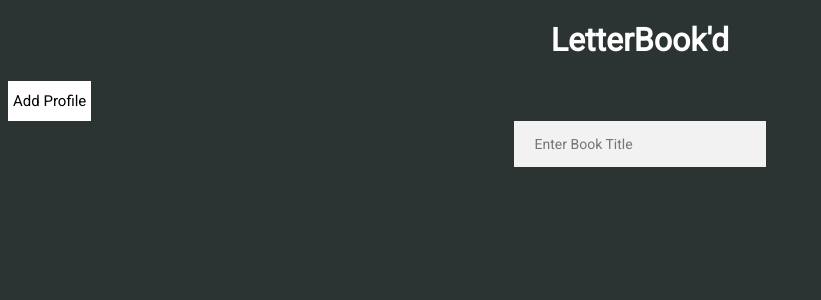
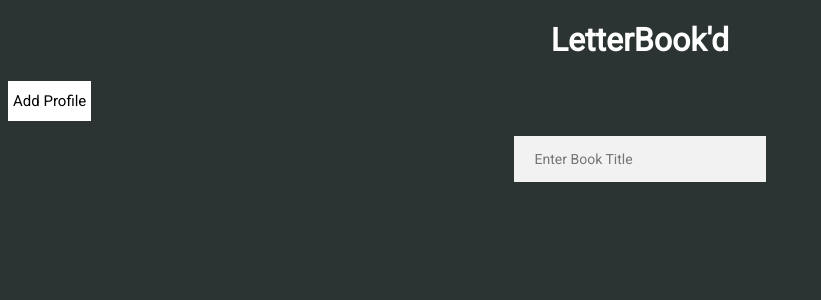
Before and after one commit to roxyabedi/LetterBook-d, a Node server app: page / in a window 1280 px wide. Shown: the top 300 px of the page, without its empty margins (0-821 px from the left). Run offline with Node 20, Linux system fonts and the light colour scheme; data that the repository does not hold is empty.

Commit message:
Update styles.css

```diff
--- a/public/styles/styles.css
+++ b/public/styles/styles.css
@@ -79,7 +79,7 @@ input {
     background: #f2f2f2;
     width: 20%;
     border: 0;
-    margin:z15px;
+    margin: 15px;
     padding: 15px;
     box-sizing: border-box;
     font-size: 14px;
```
